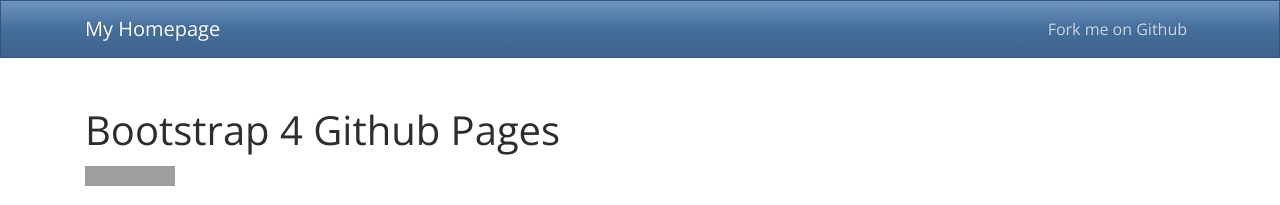
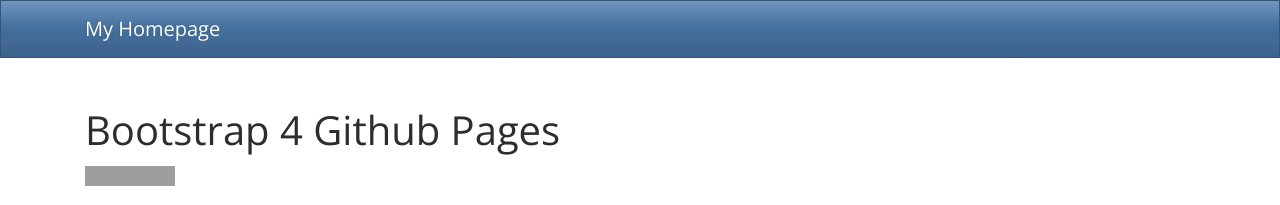
Before and after one commit to herrfrei/herrfrei.github.io, a Jekyll site: the page built from index.md, in a window 1280 px wide and 900 px high. Shown: the top 205 px of the window. Built offline with Jekyll 4.4.1, drawn with Linux system fonts in a browser that asks for light colours; grey boxes are pictures that could not be loaded.

Commit message:
Update header.html

```diff
--- a/_includes/header.html
+++ b/_includes/header.html
@@ -17,9 +17,9 @@
           </li>
           {%- endif -%}
         {% endfor -%}
-        <li class="nav-item">
+        <!--li class="nav-item">
           <a class="nav-link" href="{{ site.github.repository_url }}">Fork me on Github</a>
-        </li>
+        </li-->
       </ul>
     </div>
   </div>
```
